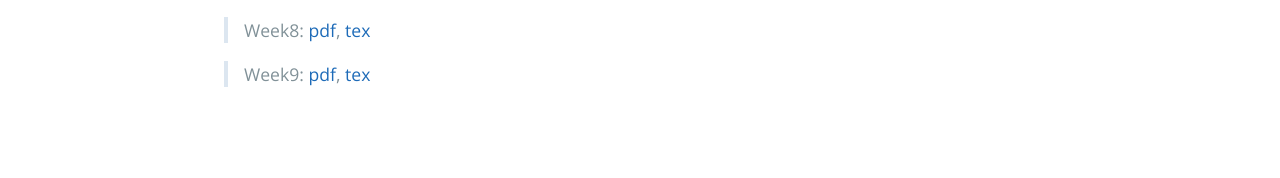
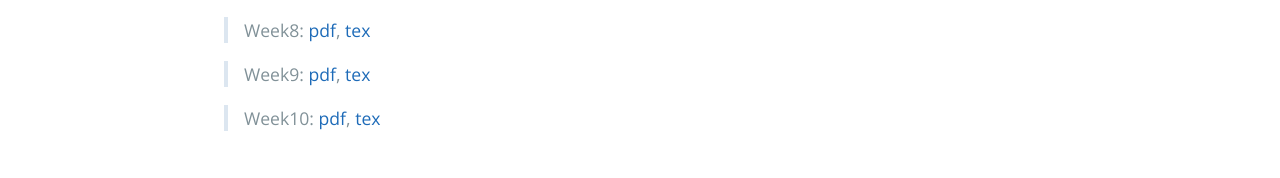
Before and after one commit to YuanYuYuan/calculus-2020, a Jekyll site: the page built from index.md, in a window 1280 px wide. Shown: the part 1019-1197 px from the top of the page. Built offline with Jekyll 4.4.1, drawn with Linux system fonts in a browser that asks for light colours; our own code applies the rules of GitHub Pages for plain Markdown files; before the commit the page ends 1156 px from its top, so only the background shows below that.

Commit message:
add week 10

```diff
--- a/index.md
+++ b/index.md
@@ -35,3 +35,5 @@ You may import them into the [overleaf](https://www.overleaf.com/) and then edit
 > Week8: [pdf](./exercise/week8.pdf), [tex](./exercise/week8.tex)
 
 > Week9: [pdf](./exercise/week9.pdf), [tex](./exercise/week9.tex)
+
+> Week10: [pdf](./exercise/week10.pdf), [tex](./exercise/week10.tex)
```
Also changed, not shown: 2 other files.
